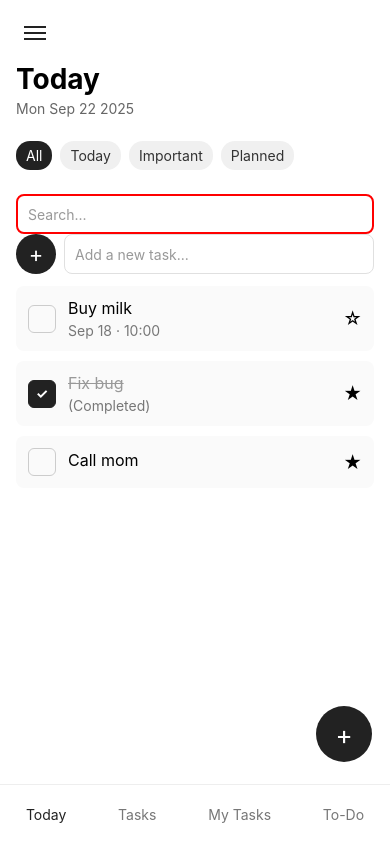
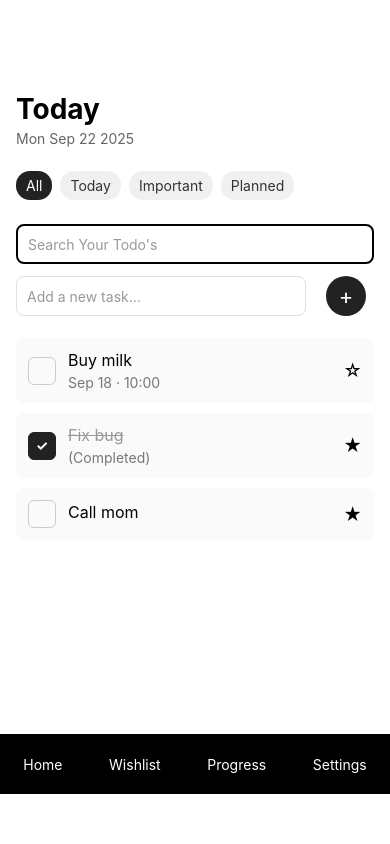
Before and after one commit to Pursharthzutshi/todo-app, a React Native app: screen / in a window 390 px wide. Built offline with nearby package versions, Linux system fonts and the light colour scheme.

Commit message:
ui fixes and added search bar and async storage

```diff
--- a/App.js
+++ b/App.js
@@ -1,40 +1,93 @@
-// App.js
-import React, { useState, useMemo } from 'react';
+// App.js (only showing relevant parts / replacements)
+
+import React, { useState, useMemo, useEffect } from 'react';
 import { SafeAreaView } from 'react-native';
 import TodayView from './components/TodayView';
 import TodoListView from './components/TodoListView';
 import TasksView from './components/TasksView';
-import NavigationBar from './components/NavigationBar';
+import FooterNavigationBar from './components/FooterNavigationBar';
 import styles from './styles';
+import AsyncStorage from '@react-native-async-storage/async-storage';
 
 const NAV_HEIGHT = 60;
+const STORAGE_KEY = 'TASKS';
 
 export default function App() {
-  const [currentView, setCurrentView] = useState('today'); // 'today'|'tasks'|'mytasks'|'todo'
+  const [currentView, setCurrentView] = useState('today');
   const [showMenu, setShowMenu] = useState(false);
-  const [activeFilter, setActiveFilter] = useState('all'); // 'all'|'today'|'important'|'planned'
+  const [activeFilter, setActiveFilter] = useState('all');
   const [newTask, setNewTask] = useState('');
   const [searchQuery, setSearchQuery] = useState('');
+
+  const [savedTodoTasks, setSavedTodoTasks] = useState([]); // keep this an array
   const [tasks, setTasks] = useState([
     { id: '1', title: 'Buy milk', completed: false, important: false, dueDate: 'Sep 18', time: '10:00' },
     { id: '2', title: 'Fix bug', completed: true, important: true, dueDate: 'Sep 17' },
     { id: '3', title: 'Call mom', completed: false, important: true },
   ]);
 
-  function addTask() {
-    const trimmed = (newTask || '').trim();
-    if (!trimmed) return;
-    const t = { id: String(Date.now()), title: trimmed, completed: false, important: false };
-    setTasks(prev => [t, ...prev]);
-    setNewTask('');
+  // load tasks from AsyncStorage when app mounts
+  useEffect(() => {
+    async function loadTasks() {
+      try {
+        const raw = await AsyncStorage.getItem(STORAGE_KEY);
+        if (raw) {
+          const parsed = JSON.parse(raw);
+          if (Array.isArray(parsed)) {
+            setTasks(parsed);
+            setSavedTodoTasks(parsed);
+          } else {
+            console.warn('Stored tasks is not an array, ignoring.');
+          }
+        }
+      } catch (err) {
+        console.error('Failed to load tasks from AsyncStorage', err);
+      }
+    }
+    loadTasks();
+  }, []);
+
+  async function addTask() {
+    try {
+      const trimmed = (newTask || '').trim();
+      if (!trimmed) return;
+
+      const taskItem = { id: String(Date.now()), title: trimmed, completed: false, important: false };
+      // update tasks state based on previous value and get new list
+      setTasks(prev => {
+        const newList = [taskItem, ...prev];
+        // persist the new list
+        AsyncStorage.setItem(STORAGE_KEY, JSON.stringify(newList)).catch(e => {
+          console.error('Failed to save tasks to AsyncStorage', e);
+        });
+        // also update savedTodoTasks state
+        setSavedTodoTasks(newList);
+        return newList;
+      });
+
+      setNewTask('');
+    } catch (err) {
+      console.error('addTask error:', err);
+    }
   }
 
+  // Toggle and important handlers should also persist the updated list
   function toggleTask(id) {
-    setTasks(prev => prev.map(t => t.id === id ? { ...t, completed: !t.completed } : t));
+    setTasks(prev => {
+      const newList = prev.map(t => t.id === id ? { ...t, completed: !t.completed } : t);
+      AsyncStorage.setItem(STORAGE_KEY, JSON.stringify(newList)).catch(e => console.error(e));
+      setSavedTodoTasks(newList);
+      return newList;
+    });
   }
 
   function toggleImportant(id) {
-    setTasks(prev => prev.map(t => t.id === id ? { ...t, important: !t.important } : t));
+    setTasks(prev => {
+      const newList = prev.map(t => t.id === id ? { ...t, important: !t.important } : t);
+      AsyncStorage.setItem(STORAGE_KEY, JSON.stringify(newList)).catch(e => console.error(e));
+      setSavedTodoTasks(newList);
+      return newList;
+    });
   }
 
   const filteredTasks = useMemo(() => {
@@ -73,6 +126,7 @@ export default function App() {
     filteredTasks,
     toggleTask,
     toggleImportant,
+    savedTodoTasks
   };
 
   function renderCurrentView() {
@@ -93,7 +147,7 @@ export default function App() {
   return (
     <SafeAreaView style={styles.appContainer}>
       {renderCurrentView()}
-      <NavigationBar styles={styles} currentView={currentView} setCurrentView={setCurrentView} NAV_HEIGHT={NAV_HEIGHT} />
+      <FooterNavigationBar styles={styles} currentView={currentView} setCurrentView={setCurrentView} NAV_HEIGHT={NAV_HEIGHT} />
     </SafeAreaView>
   );
 }
--- /dev/null
+++ b/components/FooterNavigationBar.js
@@ -0,0 +1,30 @@
+// components/NavigationBar.js
+import { View, Text, TouchableOpacity } from 'react-native';
+import styles from '../styles';
+import { useEffect } from 'react';
+
+export default function FooterNavigationBar({  currentView, setCurrentView }) {
+
+  const items = [
+    { key: 'home', label: 'Home' },
+    { key: 'wishlist', label: 'Wishlist' },
+    { key: 'progress', label: 'Progress' },
+    { key: 'todo', label: 'Settings' },
+  ];
+
+  useEffect(()=>{
+    console.log("Current View in FooterNavigationBar:", currentView);
+  })
+
+  return (
+    <View style={styles.FooterNavigationBar}>
+      {items.map((item) => (
+          <TouchableOpacity onPress={() => setCurrentView(item.key)}>
+          <Text style={[styles.navText, currentView === item.key && styles.activeNavText]}>
+            {item.label}
+          </Text>
+          </TouchableOpacity>
+      ))}
+    </View>
+  );
+}
--- a/components/NavigationBar.js
+++ /dev/null
@@ -1,31 +0,0 @@
-// components/NavigationBar.js
-import React, { useEffect } from 'react';
-import { View, TouchableOpacity, Text } from 'react-native';
-import styles from '../styles';
-
-export default function NavigationBar({  currentView, setCurrentView }) {
-  const items = [
-    { key: 'today', label: 'Today' },
-    { key: 'tasks', label: 'Tasks' },
-    { key: 'mytasks', label: 'My Tasks' },
-    { key: 'todo', label: 'To-Do' },
-  ];
-
-  const [test, setTest] = React.useState(false);
-
-  // useEffect(()=>{
-  //   console.log(test)
-  // },[test])
-
-  return (
-    <View style={styles.navigation}>
-      {items.map((item) => (
-          <div onClick={() => setCurrentView(item.key)}>
-          <Text onClick={()=> setTest()} style={[styles.navText, currentView === item.key && styles.activeNavText]}>
-            {item.label}
-          </Text>
-          </div>
-      ))}
-    </View>
-  );
-}
--- a/components/TodayView.js
+++ b/components/TodayView.js
@@ -1,7 +1,8 @@
 // components/TodayView.js
-import React from 'react';
+import React, { useEffect } from 'react';
 import { View, Text, TouchableOpacity, TextInput, ScrollView } from 'react-native';
 import TaskCard from './TaskCard.js';
+
 
 export default function TodayView({
   styles,
@@ -13,6 +14,7 @@ export default function TodayView({
   toggleTask, toggleImportant,
   title = 'Today',
   dateLabel,
+  savedTodoTasks
 }) {
   const [searchAllTodoListItem, setSearchAllTodoListItem] = React.useState("");
 
@@ -27,15 +29,23 @@ export default function TodayView({
         return t.includes(query);
       });
 
+
+  useEffect(() => {
+    console.log({filteredTasks})
+    console.log({savedTodoTasks})
+  },[savedTodoTasks])
+
+
+
   return (
     <View style={styles.innerContainer}>
       <View style={styles.header}>
         <TouchableOpacity style={styles.menuButton} onPress={() => setShowMenu(!showMenu)} hitSlop={{ top: 10, bottom: 10, left: 10, right: 10 }}>
-          <View style={styles.hamburger}>
+          {/* <View style={styles.hamburger}>
             <View style={styles.hamburgerLine} />
             <View style={styles.hamburgerLine} />
             <View style={styles.hamburgerLine} />
-          </View>
+          </View> */}
         </TouchableOpacity>
         <TouchableOpacity style={styles.searchButton} hitSlop={{ top: 10 }}>
           <Text style={styles.searchIcon}></Text>
@@ -70,7 +80,7 @@ export default function TodayView({
 
       <TextInput
         style={styles.searchTodoInput}
-        placeholder="Search..."
+        placeholder="Search Your Todo's"
         placeholderTextColor="#999"
         value={searchAllTodoListItem}
         onChangeText={setSearchAllTodoListItem}
@@ -78,9 +88,6 @@ export default function TodayView({
       />
 
       <View style={styles.addTaskContainer}>
-        <TouchableOpacity style={styles.addTaskButton} onPress={addTask} hitSlop={{ top: 10 }}>
-          <Text style={styles.addTaskIcon}>+</Text>
-        </TouchableOpacity>
         <TextInput
           style={styles.addTaskInput}
           placeholder="Add a new task..."
@@ -90,9 +97,13 @@ export default function TodayView({
           onSubmitEditing={addTask}
           returnKeyType="done"
         />
+        <TouchableOpacity style={styles.addTaskButton} onPress={addTask} hitSlop={{ top: 10 }}>
+          <Text style={styles.addTaskIcon}>+</Text>
+        </TouchableOpacity>
+
       </View>
 
-      <ScrollView style={styles.taskList} contentContainerStyle={{ paddingBottom: NAV_HEIGHT + 120 }}>
+      <ScrollView style={styles.taskList} >
         {visibleTasks.map((task) => (
           <TaskCard
             key={task.id}
@@ -104,9 +115,6 @@ export default function TodayView({
         ))}
       </ScrollView>
 
-      <TouchableOpacity style={styles.fab} onPress={addTask} hitSlop={{ top: 12 }}>
-        <Text style={styles.fabIcon}>+</Text>
-      </TouchableOpacity>
     </View>
   );
 }
--- a/package.json
+++ b/package.json
@@ -10,6 +10,7 @@
     "web": "expo start --web"
   },
   "dependencies": {
+    "@react-native-async-storage/async-storage": "^2.2.0",
     "expo": "~54.0.6",
     "expo-status-bar": "~3.0.8",
     "react": "19.1.0",
--- a/styles.js
+++ b/styles.js
@@ -4,9 +4,9 @@ import { StyleSheet } from 'react-native';
 export default StyleSheet.create({
   appContainer: { flex: 1, backgroundColor: '#fff' },
 
-  innerContainer: { flex: 1, padding: 16, paddingBottom: 80 },
+  innerContainer: { flex: 1, padding: 16},
   header: { flexDirection: 'row', justifyContent: 'space-between', alignItems: 'center', marginBottom: 12 },
-  menuButton: { padding: 8 },
+  menuButton: { padding: 8 , marginTop:48},
   hamburger: { width: 22, justifyContent: 'center' },
   hamburgerLine: { height: 2, marginVertical: 2, backgroundColor: '#222' },
   searchButton: { padding: 8 },
@@ -22,14 +22,14 @@ export default StyleSheet.create({
   filterText: { color: '#333' },
   activeFilterText: { color: '#fff' },
 
-  addTaskContainer: { flexDirection: 'row', alignItems: 'center', marginBottom: 12 },
+  addTaskContainer: { flexDirection: 'row', alignItems: 'center',marginTop:12, marginBottom: 22, gap:20 },
   addTaskButton: { width: 40, height: 40, borderRadius: 20, justifyContent: 'center', alignItems: 'center', backgroundColor: '#222', marginRight: 8 },
   addTaskIcon: { color: '#fff', fontSize: 22 },
   addTaskInput: { flex: 1, height: 40, borderRadius: 8, borderWidth: 1, borderColor: '#e0e0e0', paddingHorizontal: 10 },
 
   todoInput: { height: 44, borderRadius: 8, borderWidth: 1, borderColor: '#e0e0e0', paddingHorizontal: 10 },
 
-  taskList: { flex: 1 },
+  taskList: { flex: 1},
 
   taskCard: { flexDirection: 'row', alignItems: 'center', padding: 12, borderRadius: 8, backgroundColor: '#fafafa', marginBottom: 10 },
   checkbox: { width: 28, height: 28, borderRadius: 6, borderWidth: 1, borderColor: '#ccc', justifyContent: 'center', alignItems: 'center', marginRight: 12 },
@@ -47,11 +47,11 @@ export default StyleSheet.create({
   fab: { position: 'absolute', right: 18, bottom: 22, width: 56, height: 56, borderRadius: 28, backgroundColor: '#222', justifyContent: 'center', alignItems: 'center', zIndex: 10 },
   fabIcon: { color: '#fff', fontSize: 26 },
 
-  navigation: { height: 60, flexDirection: 'row', justifyContent: 'space-around', alignItems: 'center', borderTopWidth: 1, borderColor: '#eee', backgroundColor: '#fff' },
+  FooterNavigationBar: { marginBottom: 50, height: 60, flexDirection: 'row', justifyContent: 'space-around', alignItems: 'center', borderTopWidth: 1, backgroundColor: 'black', color:"white" },
   navButton: { padding: 10 },
   activeNavButton: { borderTopWidth: 2, borderTopColor: '#222' },
-  navText: { color: '#777' },
-  activeNavText: { color: '#222' },
+  navText: { color: 'white' },
+  activeNavText: { color: 'white',borderBlockColor:"white"},
 
   headerTitle: { fontSize: 18, fontWeight: '600' },
   moreButton: { padding: 8 },
@@ -63,5 +63,5 @@ export default StyleSheet.create({
   searchContainer: { flexDirection: 'row', alignItems: 'center', marginVertical: 10, paddingHorizontal: 8 },
   searchInput: { flex: 1, height: 40, borderRadius: 8, borderWidth: 1, borderColor: '#e0e0e0', paddingHorizontal: 10 },
 
-  searchTodoInput :{ borderColor:"red",marginTop:12, borderWidth:2, borderRadius:8, height:40, paddingHorizontal:10}
+  searchTodoInput :{ borderColor:"black",marginTop:12, borderWidth:2, borderRadius:8, height:40, paddingHorizontal:10}
 });
```
Also changed, not shown: 1 other file (tests, documents, lock files or other folders).
